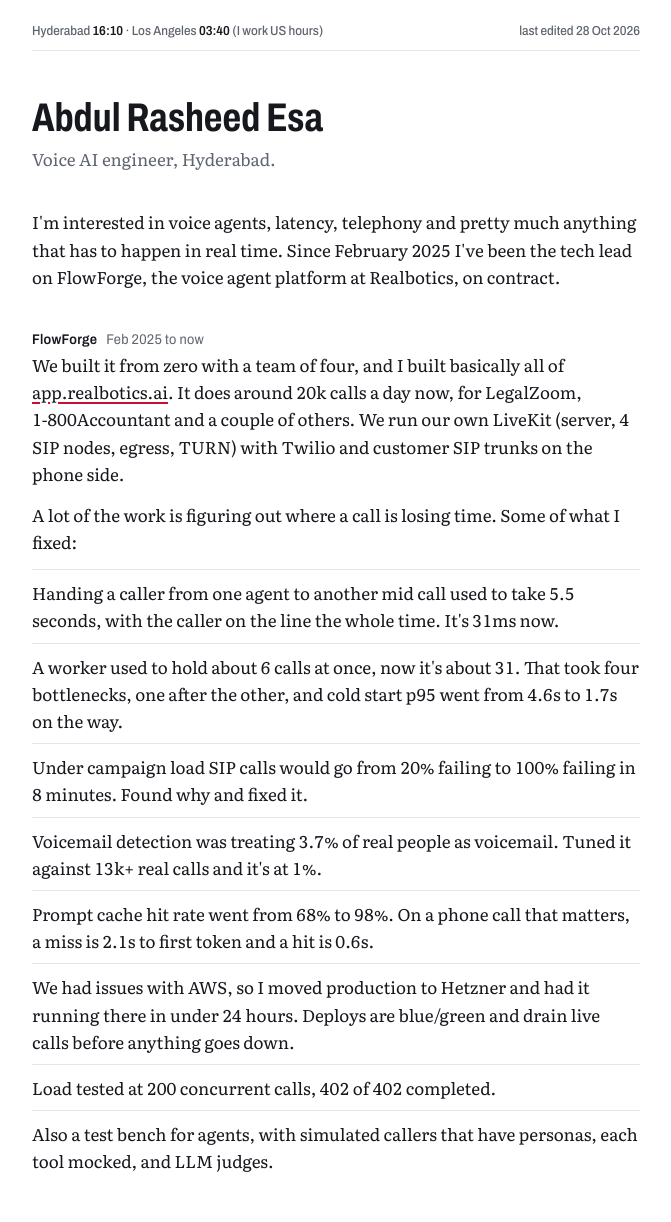
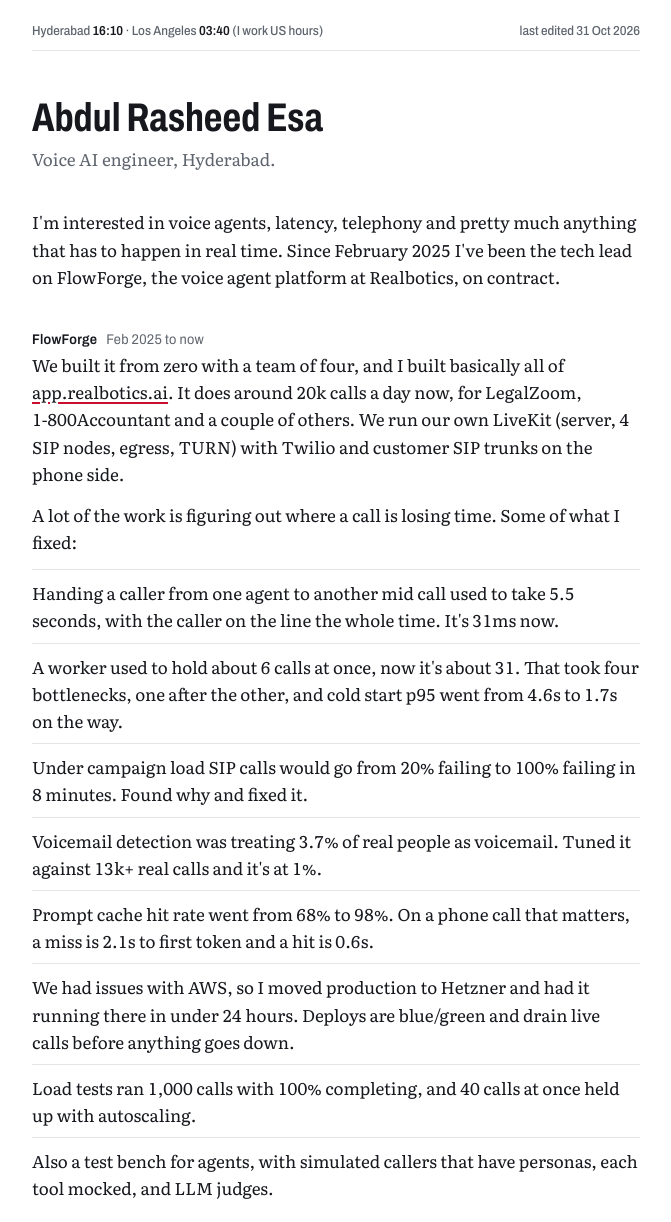
Before and after one commit to MakingMofongo/esa.bz, a plain HTML site: page index.html in a window 1280 px wide. Shown: the top 1222 px of the page, without its empty margins (304-975 px from the left). Drawn offline with Linux system fonts and the light colour scheme.

Commit message:
Correct load-test line

```diff
--- a/index.html
+++ b/index.html
@@ -38,7 +38,7 @@
 </head>
 <body>
 <main>
-<p class="status"><span>Hyderabad <b id="t-hyd"></b> · Los Angeles <b id="t-la"></b> <span>(I work US hours)</span></span><span>last edited 28 Oct 2026</span></p>
+<p class="status"><span>Hyderabad <b id="t-hyd"></b> · Los Angeles <b id="t-la"></b> <span>(I work US hours)</span></span><span>last edited 31 Oct 2026</span></p>
 
 <h1>Abdul Rasheed Esa</h1>
 <p class="role">Voice AI engineer, Hyderabad.</p>
@@ -55,7 +55,7 @@
 <li>Voicemail detection was treating 3.7% of real people as voicemail. Tuned it against 13k+ real calls and it's at 1%.</li>
 <li>Prompt cache hit rate went from 68% to 98%. On a phone call that matters, a miss is 2.1s to first token and a hit is 0.6s.</li>
 <li>We had issues with AWS, so I moved production to Hetzner and had it running there in under 24 hours. Deploys are blue/green and drain live calls before anything goes down.</li>
-<li>Load tested at 200 concurrent calls, 402 of 402 completed.</li>
+<li>Load tests ran 1,000 calls with 100% completing, and 40 calls at once held up with autoscaling.</li>
 <li>Also a test bench for agents, with simulated callers that have personas, each tool mocked, and LLM judges.</li>
 </ul>
 
```
